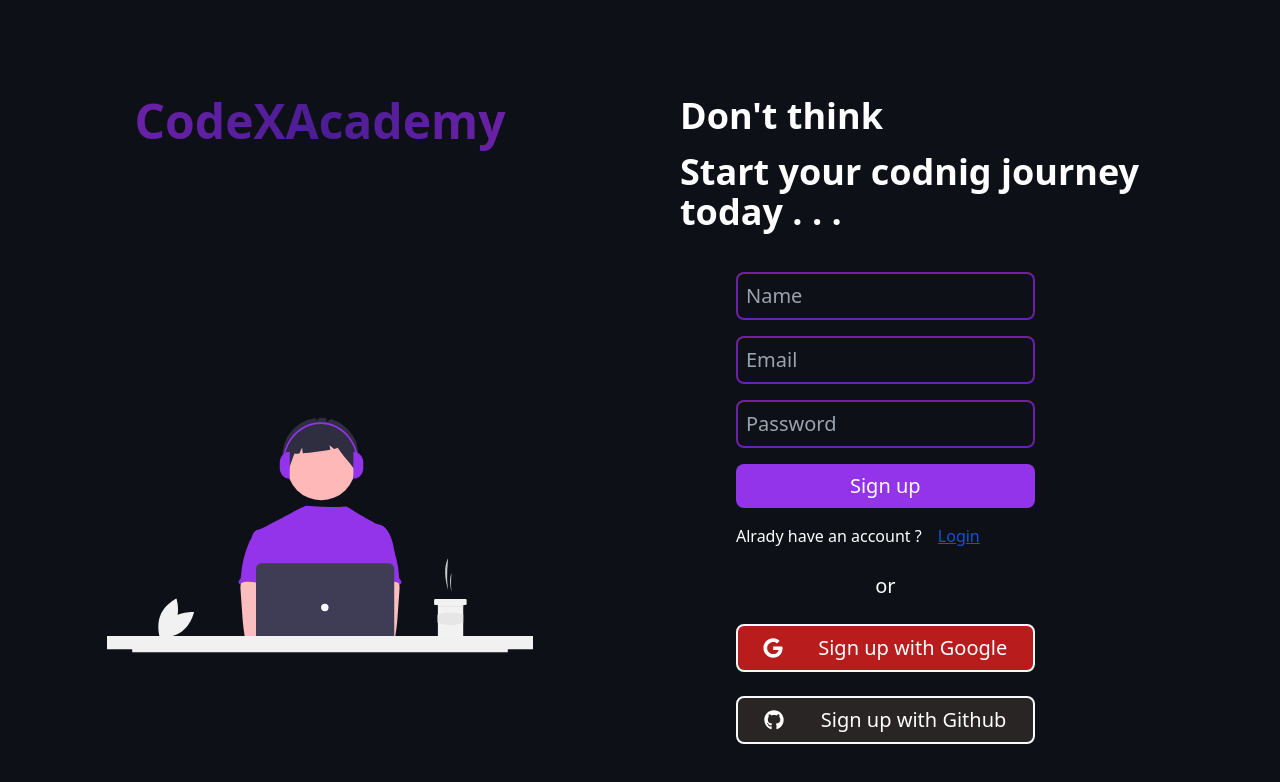
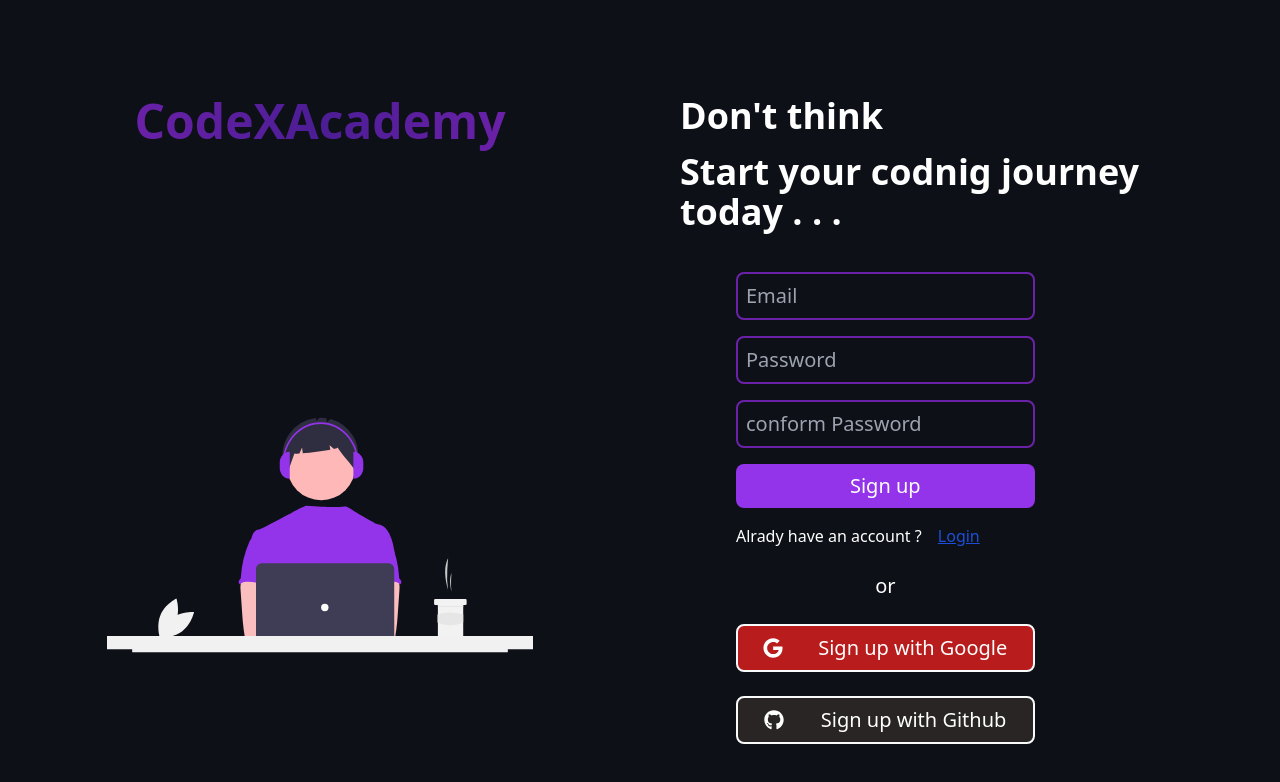
Before and after one commit to jay-bhogayata/codeXacdamy, a React (Vite) app: page /signup in a window 1280 px wide. Shown: the top 782 px of the page. Built offline with nearby package versions, Linux system fonts and the light colour scheme.

Commit message:
some minor chages

```diff
--- a/package.json
+++ b/package.json
@@ -9,6 +9,7 @@
     "preview": "vite preview"
   },
   "dependencies": {
+    "dotenv": "^16.0.1",
     "react": "^18.2.0",
     "react-dom": "^18.2.0",
     "react-icons": "^4.4.0",
--- a/src/pages/Signup.jsx
+++ b/src/pages/Signup.jsx
@@ -23,11 +23,7 @@ const Signup = () => {
           </h1>
         </div>
         <div className="lg:mt-28 lg:mx-24 p-4 lg:p-0 space-y-4 flex flex-col sm:p-4 ">
-          <input
-            type="text"
-            className="lg:w-2/3 w-full p-2 text-xl rounded-lg border-2 border-purple-800 outline-none bg-[#0D1117]/80 text-gray-400"
-            placeholder="Name"
-          />
+
           <input
             type="email"
             className="lg:w-2/3 w-full p-2 text-xl rounded-lg border-2 border-purple-800 outline-none bg-[#0D1117]/80 text-gray-400"
@@ -37,6 +33,11 @@ const Signup = () => {
             type="password"
             className="lg:w-2/3 w-full p-2 text-xl rounded-lg border-2 border-purple-800 outline-none bg-[#0D1117]/80 text-gray-400"
             placeholder="Password"
+          />
+          <input
+            type="password"
+            className="lg:w-2/3 w-full p-2 text-xl rounded-lg border-2 border-purple-800 outline-none bg-[#0D1117]/80 text-gray-400"
+            placeholder="conform Password"
           />
           <button className="lg:w-2/3 w-full bg-purple-600 p-2 rounded-lg text-xl ">
             Sign up
```
Also changed, not shown: 2 other files (tests, documents, lock files or other folders).
